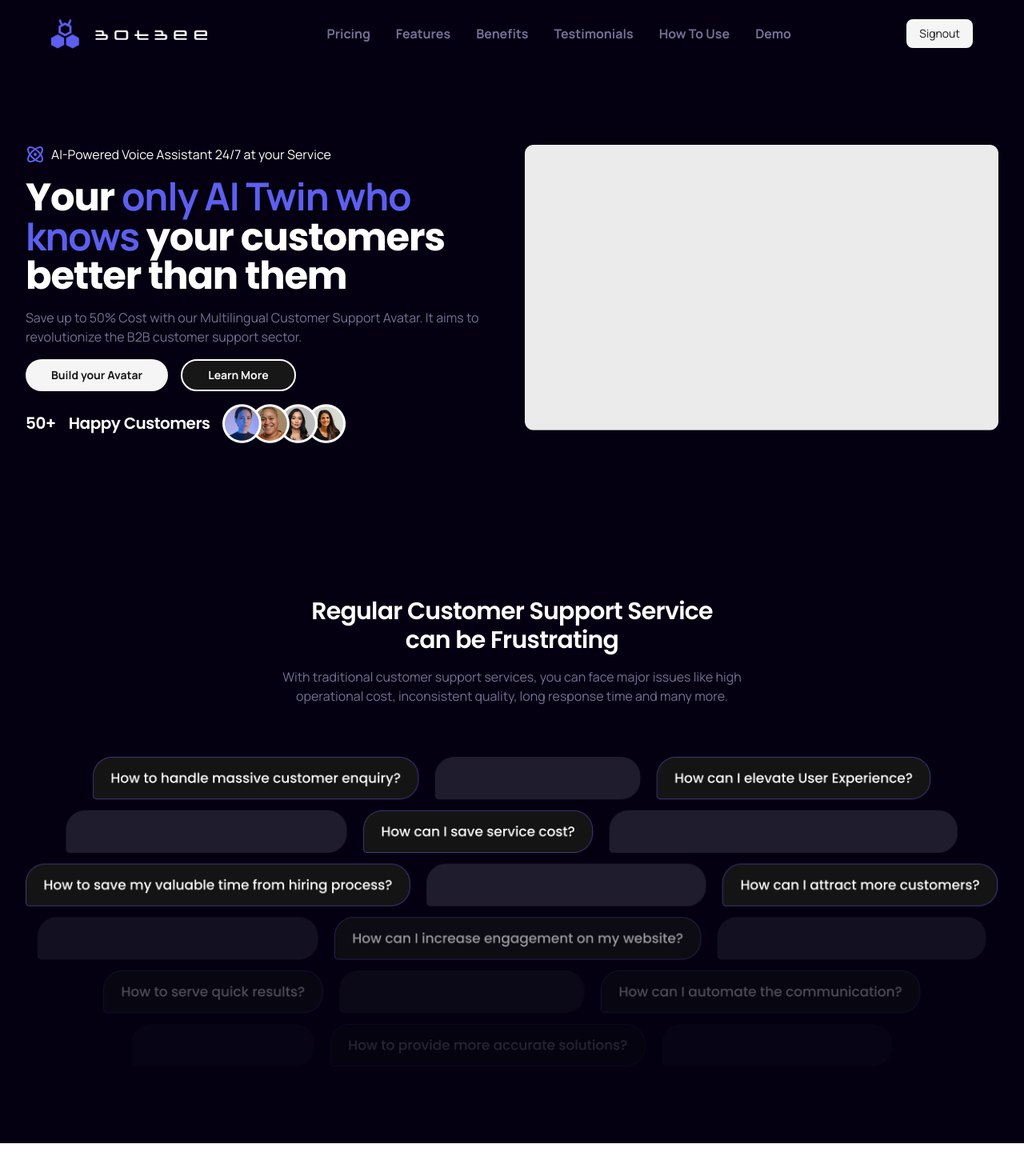
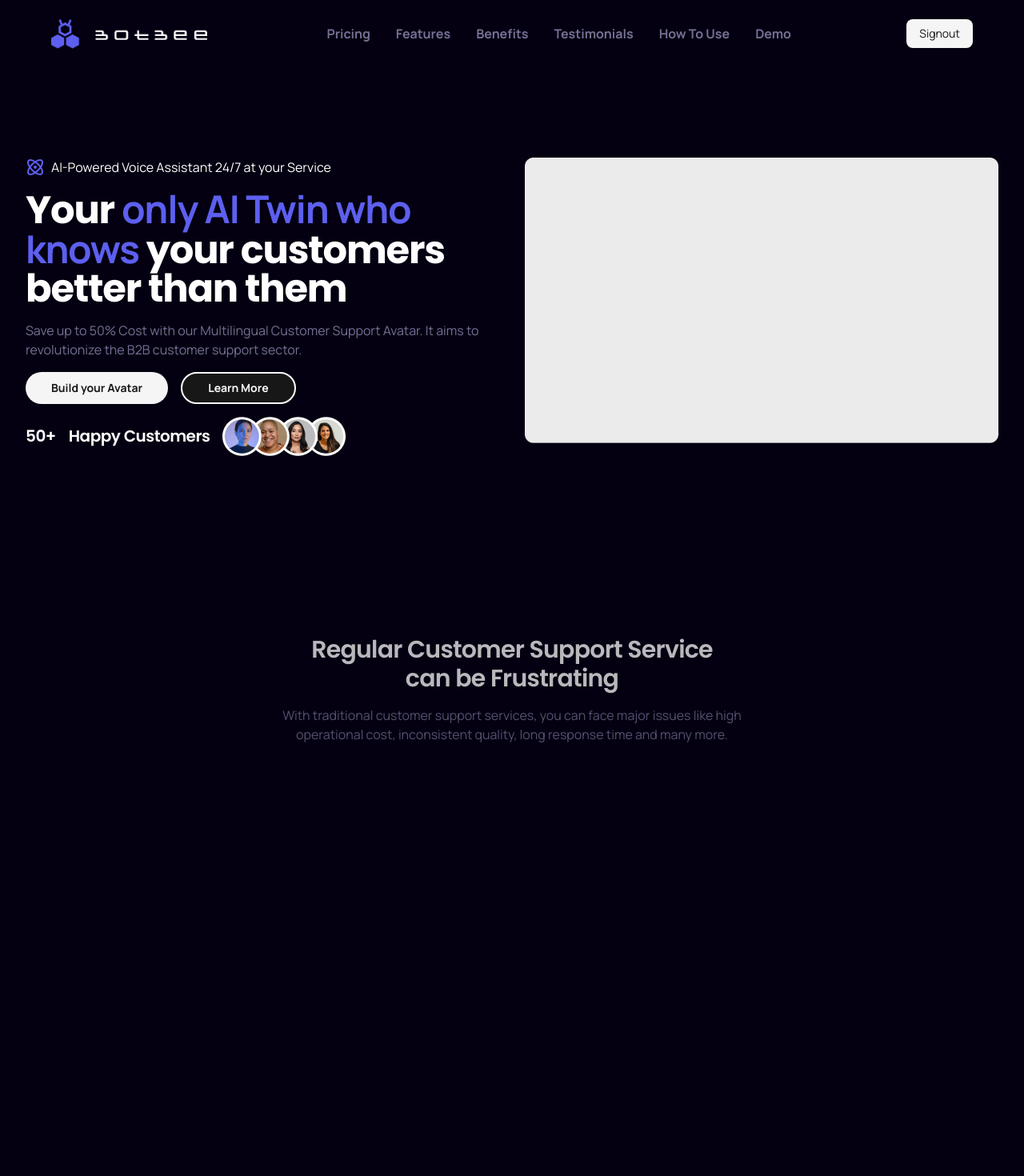
Before and after one commit to anujmodi1/Botbee-labs, a Next.js app: page / in a window 1280 px wide. Shown: the top 1470 px of the page at 80% size. Built offline with nearby package versions, Linux system fonts and the light colour scheme.

Commit message:
added animation to the secondary hero section

```diff
--- a/components/sections/home/EmojiSection.tsx
+++ b/components/sections/home/EmojiSection.tsx
@@ -133,15 +133,6 @@ const EmojiSection = () => {
 
 export default EmojiSection;
 
-function EmojiCard() {
-  return (
-    <div className="flex gap-2 items-center">
-      <div className="rounded-full border-2 p-2">😋</div>
-      <div className="rounded-full border-2 px-4 py-2">Smart</div>
-    </div>
-  );
-}
-
 function EmojiCardData({
   emoji,
   label,
--- a/components/sections/home/HeroSection.tsx
+++ b/components/sections/home/HeroSection.tsx
@@ -7,7 +7,7 @@ import AvatarHeroGroup from "@/public/AvatarHeroGroup.png";
 
 const HeroSection = () => {
   return (
-    <section className="block-space bg-mainDark text-white">
+    <section className="block-space-large bg-mainDark text-white">
       <div className="container grid grid-cols-1 lg:grid-cols-2 gap-8">
         <div className="content-center space-y-4">
           <span className="flex items-center gap-2">
--- a/components/sections/home/SecondaryHero.tsx
+++ b/components/sections/home/SecondaryHero.tsx
@@ -1,12 +1,41 @@
-import React from "react";
+"use client";
+
+import React, { useRef } from "react";
 import RegularCustomService from "@/public/RegularCustomerService.png";
 import Image from "next/image";
+import gsap from "gsap";
+import ScrollTrigger from "gsap/ScrollTrigger";
+import { useGSAP } from "@gsap/react";
+
+gsap.registerPlugin(ScrollTrigger);
 
 const SecondaryHeroSection = () => {
+  const container = useRef(null);
+
+  useGSAP(
+    () => {
+      let t1 = gsap.timeline({
+        scrollTrigger: {
+          trigger: container.current,
+          start: "top center",
+          end: "bottom top",
+          // restart each time it enters the viewport
+          toggleActions: "restart pause resume pause",
+        },
+      });
+
+      t1.fromTo(".box", { opacity: 0 }, { opacity: 1, duration: 0.5 });
+      t1.fromTo(".car", { opacity: 0 }, { opacity: 1 }, "+=0.5");
+    },
+    {
+      scope: container,
+    }
+  );
+
   return (
-    <section className="block-space bg-mainDark text-white">
-      <div className="container">
-        <div className="text-center mb-6 md:mb-8 lg:mb-16 space-y-4">
+    <section className="block-space-large bg-mainDark text-white">
+      <div className="container" ref={container}>
+        <div className="text-center box mb-6 md:mb-8 lg:mb-16 space-y-4">
           <h2>
             Regular Customer Support Service <br /> can be Frustrating
           </h2>
@@ -16,7 +45,7 @@ const SecondaryHeroSection = () => {
             response time and many more.
           </span>
         </div>
-        <Image src={RegularCustomService} alt="" />
+        <Image src={RegularCustomService} alt="" className="car" />
       </div>
     </section>
   );
```
